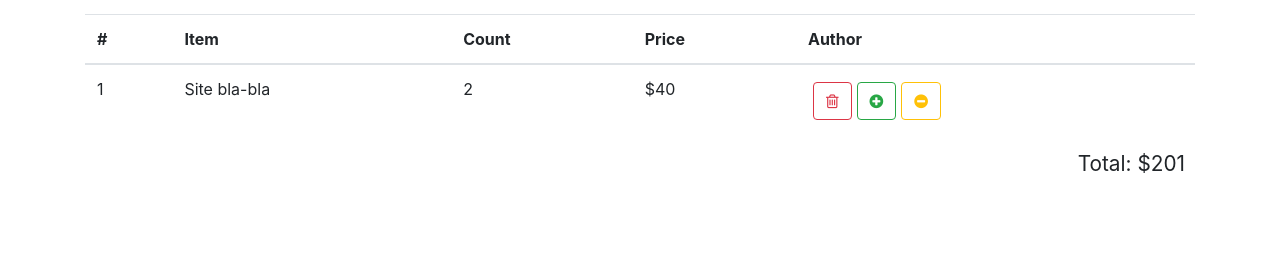
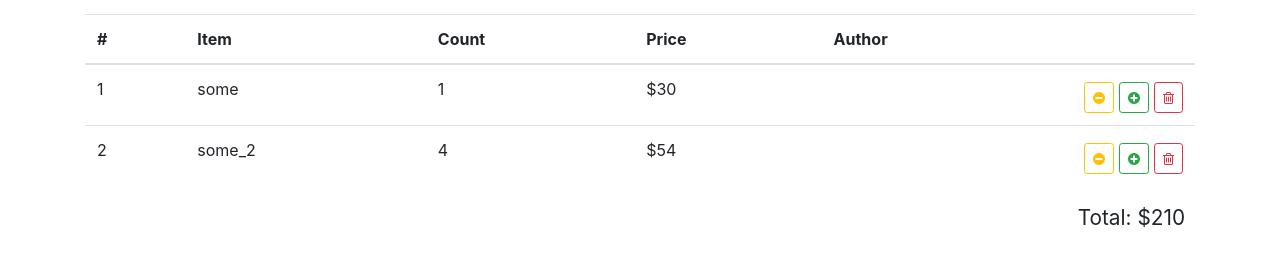
Before and after one commit to jenshen85/re-store, a React (Create React App) app: page / in a window 1280 px wide. Shown: the part 409-674 px from the top of the page. Built offline with nearby package versions, Linux system fonts and the light colour scheme.

Commit message:
connecting to redux shopping-cart-table component

```diff
--- a/src/components/shopping-cart-table/shopping-cart-table.js
+++ b/src/components/shopping-cart-table/shopping-cart-table.js
@@ -1,7 +1,9 @@
 import React from 'react';
+import { connect } from 'react-redux';
 import './shopping-cart-table.css';
 
-const ShoppingCartTable = () => {
+const ShoppingCartTable = (props) => {
+  const {items, total, onIncrease, onDecrease, onDelete} = props
   return (
     <div className='shopping-cart-table'>
       <h2>Your order</h2>
@@ -16,30 +18,52 @@ const ShoppingCartTable = () => {
           </tr>
         </thead>
         <tbody>
-          <tr>
-            <td>1</td>
-            <td>Site bla-bla</td>
-            <td>2</td>
-            <td>$40</td>
+          {
+            items.map((item, idx) => {
+              const { id, title, count, total } = item
+              return (
+                <tr key={id}>
+                  <td>{idx + 1}</td>
+                  <td>{ title }</td>
+                  <td>{count}</td>
+                  <td>${total}</td>
                   <td>
-              <button className='btn btn-outline-danger'>
+                    <button onClick={ () => onDelete(id) } className='btn btn-outline-danger btn-sm float-right'>
                       <i className='fa fa-trash-o'/>
                     </button>
-              <button className='btn btn-outline-success'>
+                    <button onClick={ () => onIncrease(id) } className='btn btn-outline-success btn-sm float-right'>
                       <i className='fa fa-plus-circle'/>
                     </button>
-              <button className='btn btn-outline-warning'>
+                    <button onClick={ () => onDecrease(id) } className='btn btn-outline-warning btn-sm float-right'>
                       <i className='fa fa-minus-circle'/>
                     </button>
                   </td>
                 </tr>
+              )
+            })
+          }
         </tbody>
       </table>
       <div className='total'>
-        Total: $201
+        Total: ${total}
       </div>
     </div>
   )
 }
 
-export default ShoppingCartTable;
+const mapStateToProps = ({cartItems, orderTotal}) => {
+  return {
+    items: cartItems,
+    total: orderTotal,
+  }
+}
+
+const mapDispatchToProps = () => {
+  return {
+    onIncrease: () => {},
+    onDecrease: () => {},
+    onDelete: () => {},
+  }
+}
+
+export default connect(mapStateToProps, mapDispatchToProps)(ShoppingCartTable);
--- a/src/reducers/index.js
+++ b/src/reducers/index.js
@@ -4,24 +4,42 @@ const initialState = {
   books: [],
   loading: true,
   error: null,
+  cartItems: [
+    {
+      id: 1,
+      title: 'some',
+      count: 1,
+      total: 30,
+    },
+    {
+      id: 2,
+      title: 'some_2',
+      count: 4,
+      total: 54,
+    },
+  ],
+  orderTotal: 210
 }
 
 const reduser = (state = initialState, action) => {
   switch (action.type) {
     case FETCH_BOOKS_REQUEST:
       return {
+        ...state,
         books: [],
         loading: true,
         error: null,
       }
     case FETCH_BOOKS_SUCCESS:
       return {
+        ...state,
         books: action.payload,
         loading: false,
         error: null,
       }
     case FETCH_BOOKS_FAILURE:
       return {
+        ...state,
         books: [],
         loading: false,
         error: action.payload,
```
Lines whose indentation alone changed are shown as unchanged.
